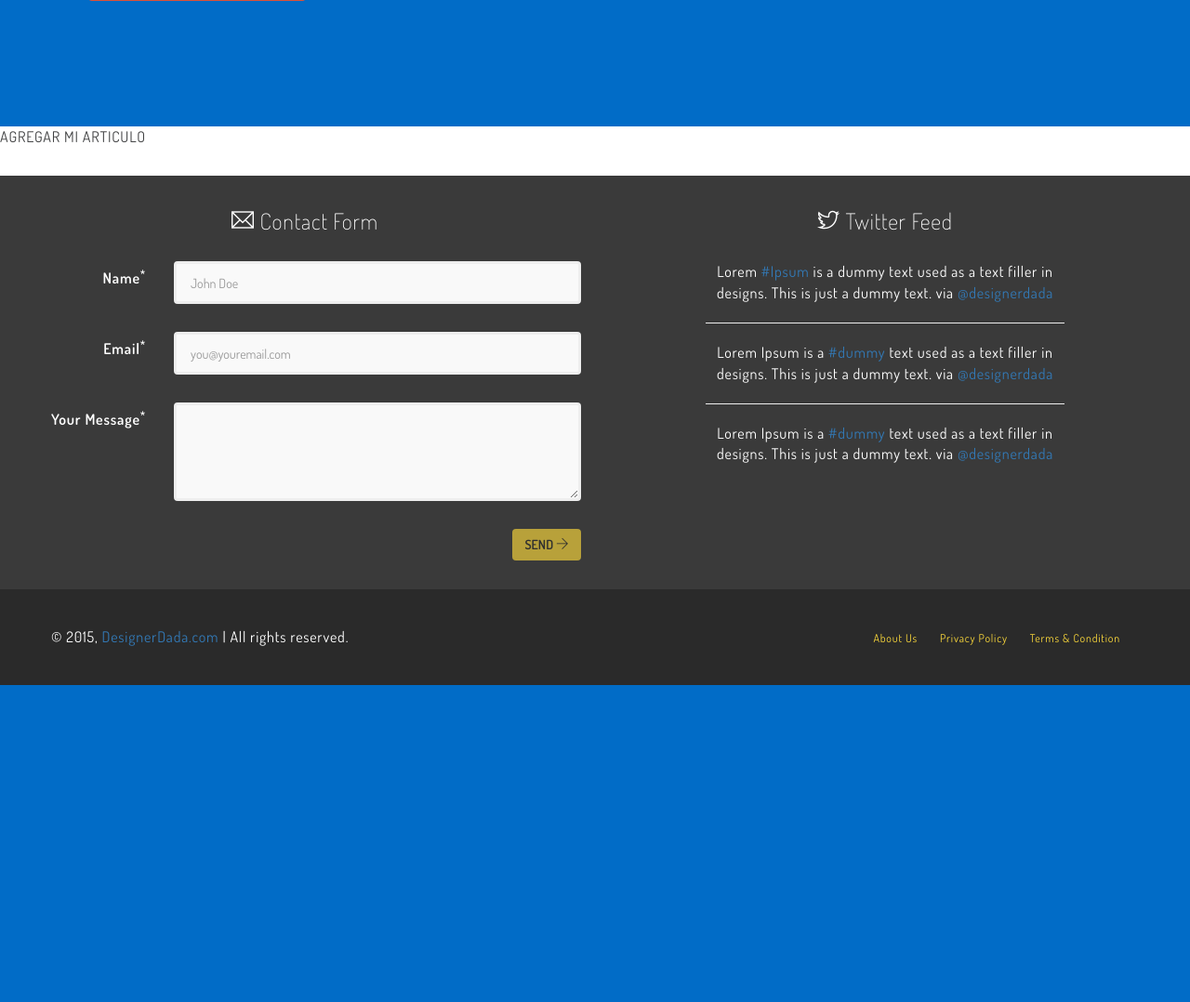
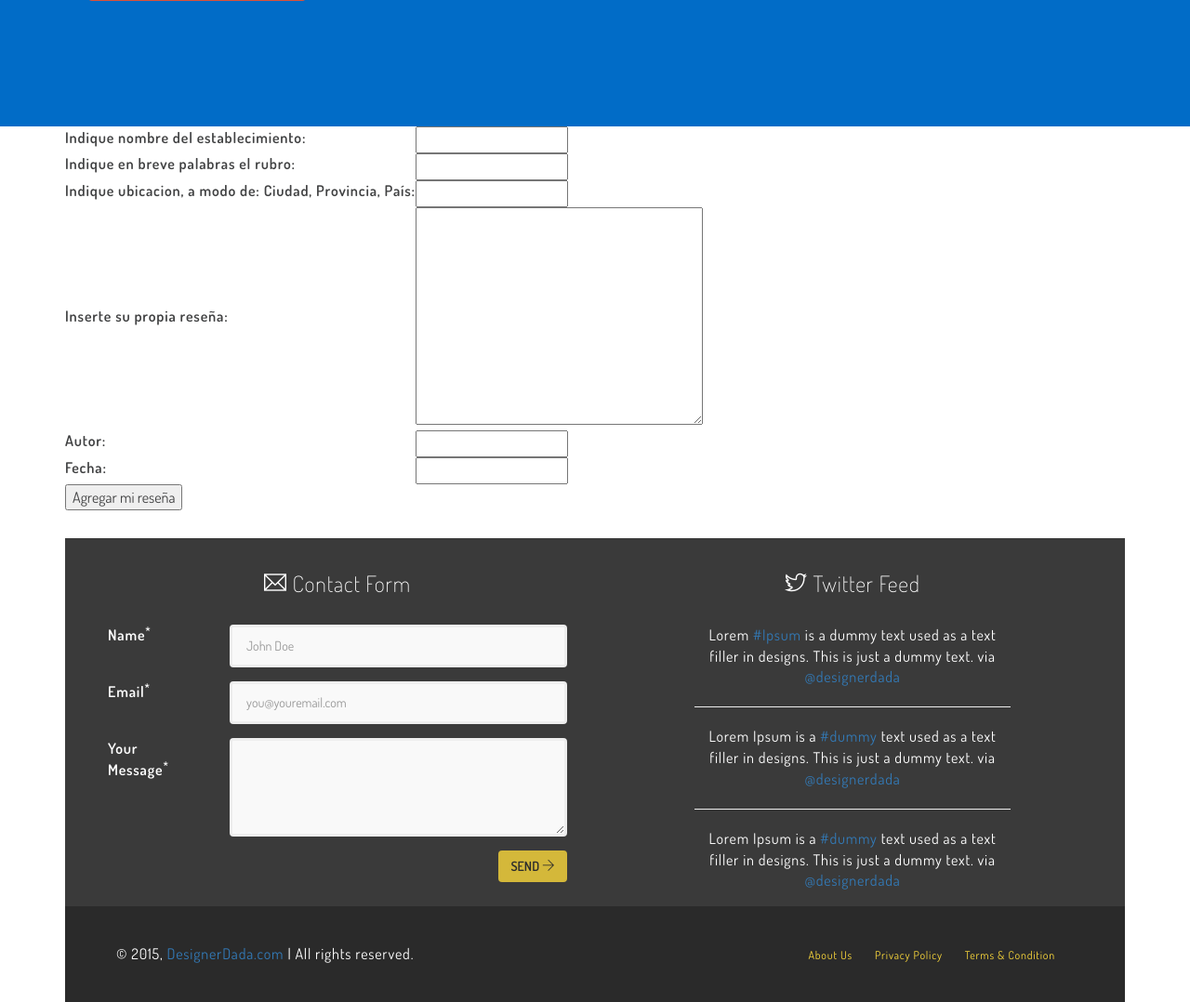
Before and after one commit to maitedb/DegustandoAndo, a Django app: page /core/agregar/ in a window 1280 px wide. Shown: the part 464-1542 px from the top of the page at 93% size. Before the commit the page ends 1201 px from the top, so only its background shows below. Run offline with Django 4.2, Linux system fonts and the light colour scheme; some libraries are stand-ins or nearby versions.

Commit message:
terminado crud

```diff
--- /dev/null
+++ b/DegustandoAndo/core/forms.py
@@ -0,0 +1,9 @@
+from django import forms
+
+class ArticulosForm(forms.Form):
+    titulo =forms.CharField(max_length=100, label= "Indique nombre del establecimiento")
+    subtitulo =forms.CharField(max_length=140, label= "Indique en breve palabras el rubro")
+    ubicacion =forms.CharField(max_length=100, label= "Indique ubicacion, a modo de: Ciudad, Provincia, País")
+    cuerpo =forms.CharField(widget=forms.Textarea, label="Inserte su propia reseña")
+    autor =forms.CharField(max_length=100)
+    fecha = forms.DateTimeField()
--- a/DegustandoAndo/core/templates/core/agregar_articulo.html
+++ b/DegustandoAndo/core/templates/core/agregar_articulo.html
@@ -1,4 +1,10 @@
 {%extends 'core/base.html'%}
 {%block contenido_central%}
-AGREGAR MI ARTICULO
+<form action ="" method="POST">
+    {% csrf_token %}
+<table>
+    {{form.as_table}}
+<table/>
+<input type="submit" value= "Agregar mi reseña">
+</form>
 {% endblock  %}
--- a/DegustandoAndo/core/templates/core/base.html
+++ b/DegustandoAndo/core/templates/core/base.html
@@ -64,9 +64,10 @@
         </div>
         <!-- End: Header -->
       </div>
-
+      <div class="container">
       {%block contenido_central %}
       {% endblock %}
+      </div>
       <!-- Start: Footer -->
       <div class="container-fluid footer">
         <div class="row contact">
--- a/DegustandoAndo/core/templates/core/eliminar_articulo.html
+++ b/DegustandoAndo/core/templates/core/eliminar_articulo.html
@@ -1,4 +1,4 @@
 {%extends 'core/base.html'%}
 {%block contenido_central%}
-ESTE ES EL HTML INDEX
+EL ARTICULO {{articulo_eliminado }} FUE ELIMINADO
 {% endblock  %}
--- a/DegustandoAndo/core/urls.py
+++ b/DegustandoAndo/core/urls.py
@@ -5,7 +5,7 @@ from core.views import inicio, agregar, editar, eliminar, mostrar
 urlpatterns = [
     path('', inicio, name='index'),
     path('agregar/', agregar, name='agregar'),
-    path('editar/', editar, name='editar'),
-    path('eliminar/', eliminar, name='eliminar'),
-    path('mostar/', mostrar, name='mostrar'),
+    path('editar//<int:id_articulo>/', editar, name='editar'),
+    path('eliminar/<int:id_articulo>/',eliminar, name='eliminar'),
+    path('mostrar/', mostrar, name='mostrar'),
 ]
--- a/DegustandoAndo/core/views.py
+++ b/DegustandoAndo/core/views.py
@@ -1,18 +1,54 @@
 from django.shortcuts import render
-
+from core.models import Articulos
+from core.forms import ArticulosForm
 # Create your views here.
 
 def inicio(request):
     return render(request, 'core/index.html')
 
 def agregar(request):
-    return render(request, 'core/agregar_articulo.html')
+
+    if request.method == "POST":
+        articulo_form = ArticulosForm(request.POST)
+        if articulo_form.is_valid():
+            data = articulo_form.cleaned_data
+            articulo = Articulos(titulo=data["titulo"],subtitulo=data["subtitulo"], ubicacion=data["ubicacion"], cuerpo =data["cuerpo"], autor=data["autor"],fecha=data["fecha"])
+            articulo.save()
+            return render(request, 'core/index.html')
+
+    articulo_form = ArticulosForm()
+    return render(request, 'core/agregar_articulo.html', {"form": articulo_form})
 
 def mostrar(request):
-    return render(request, 'core/mostrar_articulo.html')
 
-def editar(request):
-    return render(request, 'core/editar_articulo.html')
+    articulosx = Articulos.objects.all()
 
-def eliminar(request):
-    return render(request, 'core/eliminar_articulo.html')
+    return render(request, 'core/mostrar_articulo.html', {"articulos" : articulosx } )
+
+def editar(request, id_articulo):
+
+    articulo = Articulos.objects.get(id= id_articulo)
+
+    if request.method == "POST":
+        articulo_form = ArticulosForm(request.POST)
+        if articulo_form.is_valid():
+                data = articulo_form.cleaned_data
+                articulo.titulo = data["titulo"]
+                articulo.subtitulo= data["subtitulo"]
+                articulo.ubicacion= data["ubicacion"]
+                articulo.cuerpo= data["cuerpo"]
+                articulo.fecha= data["fecha"]
+                articulo.save()
+                return render(request, 'core/index.html')
+    else:
+        articulo_form = ArticulosForm(initial= {'titulo' : articulo.titulo, 'subtitulo' : articulo.subtitulo, 'ubicacion': articulo.ubicacion, 'cuerpo' : articulo.cuerpo, 'autor' : articulo.autor, 'fecha' : articulo.fecha})
+        return render(request, 'core/editar_articulo.html', {'form' : articulo_form })
+
+def eliminar(request, id_articulo):
+
+    articulo = Articulos.objects.get(id=id_articulo)
+    name = articulo.titulo
+    articulo.delete()
+
+
+    return render(request, 'core/eliminar_articulo.html', {"articulo_eliminado" : name})
```
Also changed, not shown: DegustandoAndo/core/templates/core/editar_articulo.html (+11 -1 lines), DegustandoAndo/core/templates/core/mostrar_articulo.html (+21 -1 lines).
